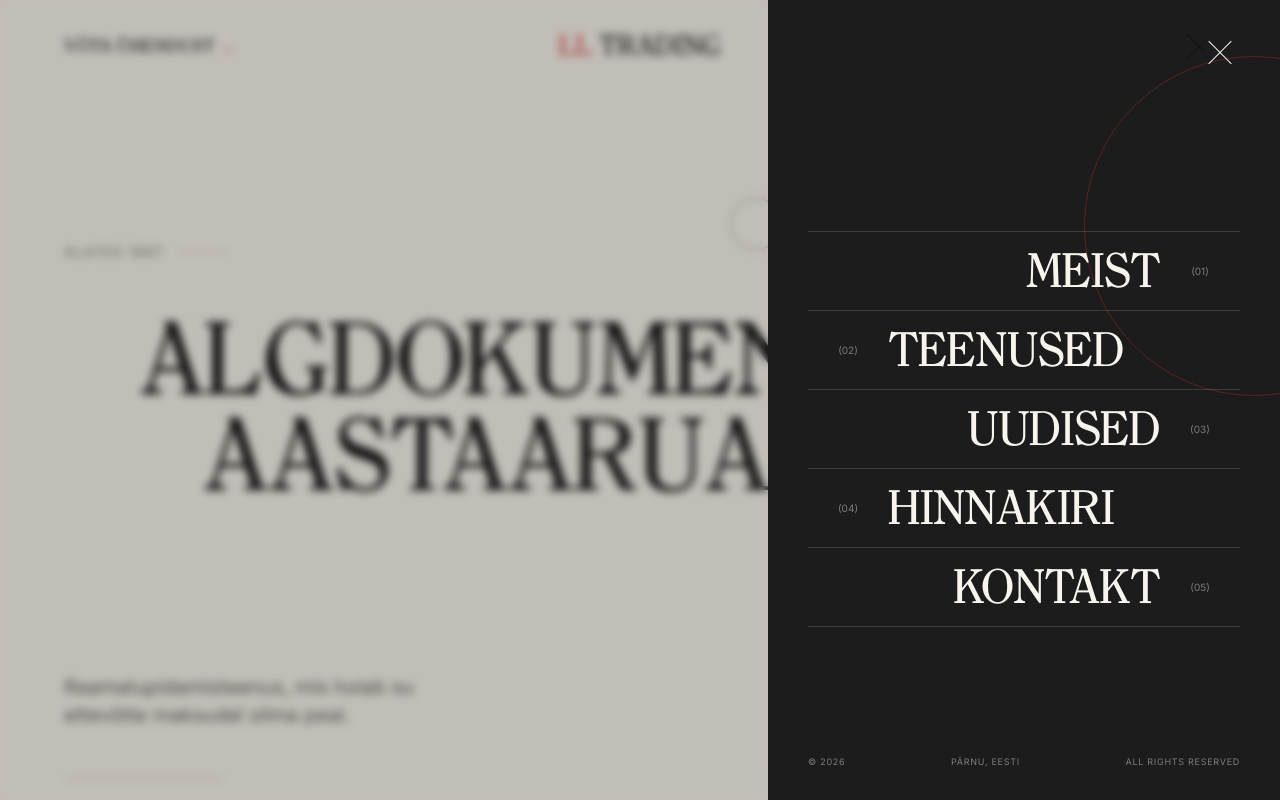
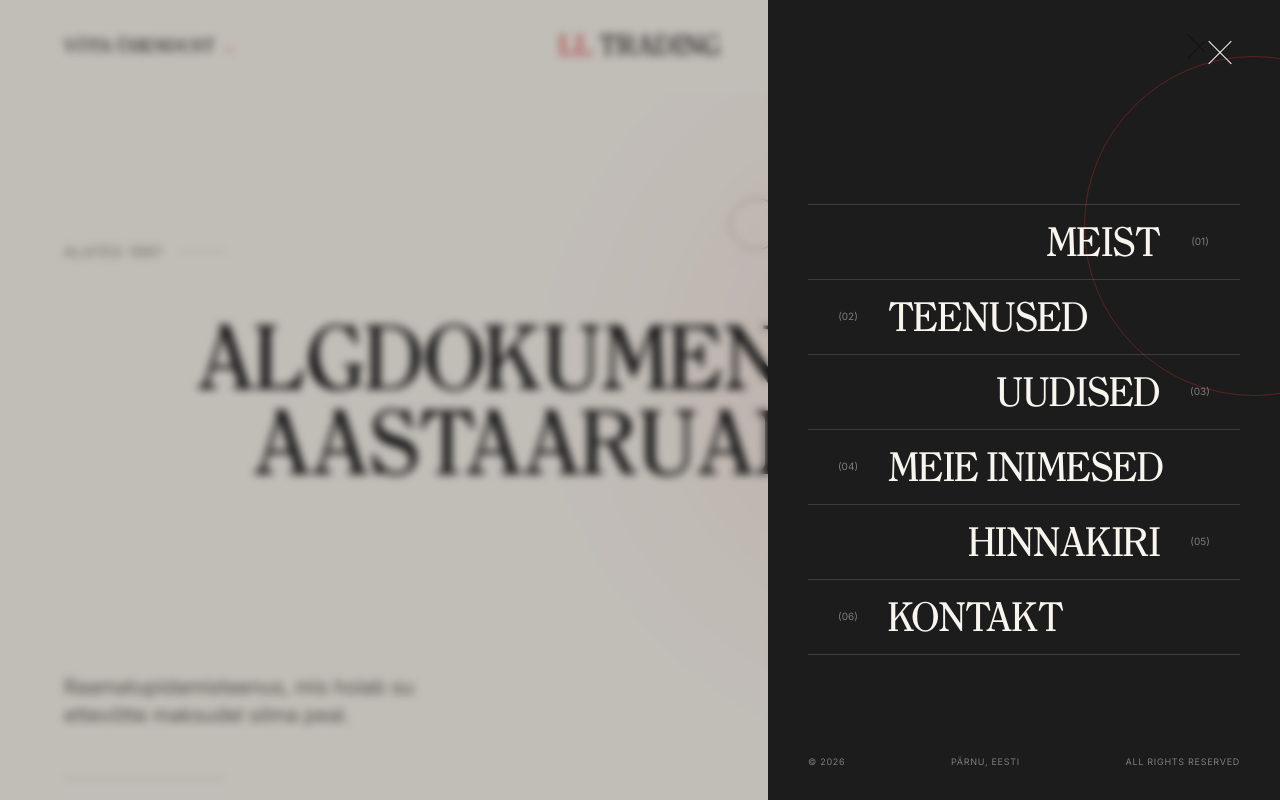
Before and after one commit to mariaport123/ll-trading-website, a Next.js app: page / in a window 1280 px wide. Both pictures are taken after a click on the button 1196 px from the left and 46 px from the top of the page. Shown: the top 800 px of the page. Built offline with nearby package versions, Linux system fonts and the light colour scheme.

Commit message:
Fix website links and update hero styling

```diff
--- a/src/components/Contact.tsx
+++ b/src/components/Contact.tsx
@@ -112,7 +112,7 @@ export default function Contact() {
             </p>
 
             <a
-              href="mailto:irene@lltrading.ee"
+              href="/kontakt"
               className="group mt-8 inline-flex items-center gap-3 border-b border-[#B8B3AA] pb-2 font-inter text-[10px] uppercase tracking-[0.1em] transition-colors duration-300 hover:border-[#D32F2F] hover:text-[#D32F2F]"
             >
               <span>Võta ühendust</span>
--- a/src/components/Hero.tsx
+++ b/src/components/Hero.tsx
@@ -111,25 +111,51 @@ export default function Hero() {
 
       {/* Small horizontal line */}
       <div className="pointer-events-none absolute right-[9%] top-[8%] h-px w-8 bg-[#B8B3AA] sm:w-10 md:right-[10%] md:top-[2%] md:w-[52px]" />
-
+      {/* Soft background halo */}
+      <div
+        aria-hidden="true"
+        className="pointer-events-none absolute right-[-8%] top-[-5%] z-0 h-[420px] w-[420px] rounded-full bg-[radial-gradient(circle,rgba(211,47,47,0.15)_0%,rgba(211,47,47,0.04)_38%,transparent_70%)] blur-3xl sm:h-[560px] sm:w-[560px] md:right-[0%] md:top-[-10%] md:h-[700px] md:w-[700px]"
+      />
       {/* Large red circle */}
       <div
         data-hero="circle-red"
-        className="hero-red-circle pointer-events-none absolute -right-[100px] top-[5%] z-0 h-[190px] w-[190px] rounded-full border-[1.5px] border-[#D32F2F]/90 sm:-right-[55px] sm:h-[280px] sm:w-[280px] md:right-[5%] md:top-[2%] md:h-[clamp(420px,35vw,540px)] md:w-[clamp(420px,35vw,540px)] md:border-[2.5px]"
+        className="hero-red-circle pointer-events-none absolute -right-[100px] top-[5%] z-0 h-[190px] w-[190px] rounded-full border-[1.5px] border-[#D32F2F]/80 sm:-right-[55px] sm:h-[280px] sm:w-[280px] md:right-[5%] md:top-[2%] md:h-[clamp(360px,30vw,460px)] md:w-[clamp(360px,30vw,460px)] md:border-[1.5px]"
       />
 
       {/* Main headline */}
       <div className="absolute left-1/2 top-[38%] z-10 w-[calc(100%-48px)] min-w-0 -translate-x-1/2 -translate-y-1/2 sm:top-[44%] sm:w-full sm:px-4 md:top-[45%] md:w-full md:px-0">
-        <h1 className="w-full max-w-full break-keep text-center font-clearface text-[clamp(1.8rem,6.2vw,7.5rem)] font-normal leading-[0.98] tracking-[-0.035em] sm:text-[clamp(2.4rem,7vw,7.5rem)] sm:tracking-[-0.015em] sm:leading-[1.02]">
+        <h1 className="w-full max-w-full break-keep text-center font-clearface text-[clamp(1.8rem,6.2vw,7.5rem)] font-normal leading-[0.98] tracking-[-0.035em] sm:text-[clamp(2.4rem,6.2vw,6.8rem)] sm:tracking-[-0.015em] sm:leading-[1.02]">
           <span className="block overflow-hidden pb-[0.06em]">
             <span data-hero="headline-line" className="block">
               ALGDOKUMENTIDEST
             </span>
           </span>
           <span className="block overflow-hidden pb-[0.06em]">
-            <span data-hero="headline-line" className="block">
-              AASTAARUANDENI.
+
+            <span className="block">
+              <span className="block overflow-hidden pb-[0.06em]">
+                <span data-hero="headline-line" className="block">
+                  AASTAARUANDENI.
+                </span>
+              </span>
+
+              <svg
+                aria-hidden="true"
+                viewBox="0 0 500 20"
+                fill="none"
+                preserveAspectRatio="none"
+                className="pointer-events-none mx-auto -mt-1 block h-3 w-[72%] origin-left scale-x-0 text-[#D32F2F] sm:-mt-2 sm:h-4 sm:w-[55%]"
+                data-hero="underline"
+              >
+                <path
+                  d="M3 11 C55 7, 90 5, 145 10 S235 15, 285 9 S380 5, 430 10 S475 11, 497 7"
+                  stroke="currentColor"
+                  strokeWidth="1.6"
+                  strokeLinecap="round"
+                />
+              </svg>
             </span>
+
           </span>
         </h1>
       </div>
--- a/src/components/MenuOverlay.tsx
+++ b/src/components/MenuOverlay.tsx
@@ -13,13 +13,16 @@ type MenuOverlayProps = {
     onClose: () => void;
 };
 
+
 const menuItems = [
   { number: "01", label: "Meist", href: "/#about" },
   { number: "02", label: "Teenused", href: "/#services" },
   { number: "03", label: "Uudised", href: "/#news" },
-  { number: "04", label: "Hinnakiri", href: "/hinnakiri" },
-  { number: "05", label: "Kontakt", href: "/kontakt" },
+  { number: "04", label: "Meie inimesed", href: "/#team" },
+  { number: "05", label: "Hinnakiri", href: "/hinnakiri" },
+  { number: "06", label: "Kontakt", href: "/kontakt" },
 ];
+
 
 export default function MenuOverlay({
     open,
@@ -187,7 +190,7 @@ export default function MenuOverlay({
                                 ({item.number})
                             </span>
 
-                            <span className="font-clearface text-[clamp(2rem,3.3vw,4rem)] uppercase leading-[0.9] tracking-[-0.02em] transition-all duration-300 ease-out group-hover:translate-x-1 group-hover:text-white">
+                            <span className="font-clearface text-[clamp(1.7rem,2.8vw,3.2rem)] uppercase leading-[0.95] tracking-[-0.02em] transition-all duration-300 ease-out group-hover:translate-x-1 group-hover:text-white">
                                 {item.label}
                             </span>
                         </a>
```
